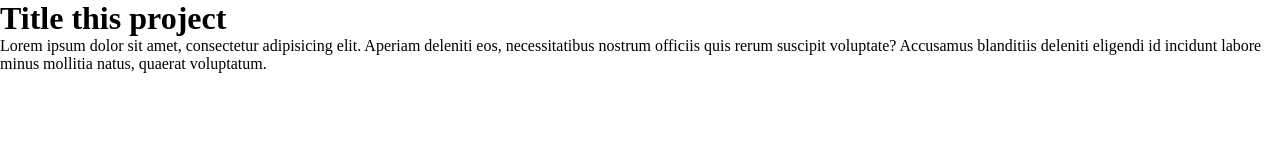
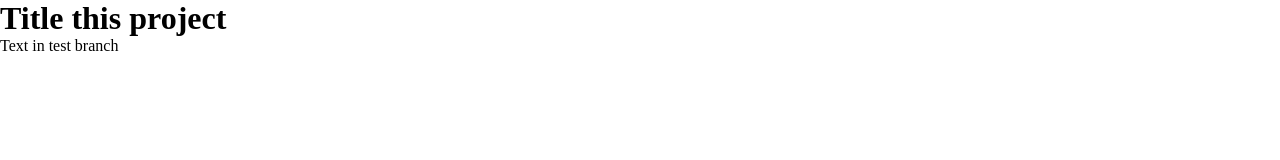
Before and after one commit to AnotherEvgen/second-project, a plain HTML site: page index.html in a window 1280 px wide. Drawn offline with Linux system fonts and the light colour scheme.

Commit message:
added new branch

```diff
--- a/index.html
+++ b/index.html
@@ -15,9 +15,7 @@
 </head>
 <body>
     <h1>Title this project</h1>
-    <div>Lorem ipsum dolor sit amet, consectetur adipisicing elit. Aperiam deleniti eos, necessitatibus nostrum officiis
-        quis rerum suscipit voluptate? Accusamus blanditiis deleniti eligendi id incidunt labore minus mollitia natus,
-        quaerat voluptatum.
+    <div>Text in test branch
     </div>
     <script src="script.js"></script>
 </body>
```
